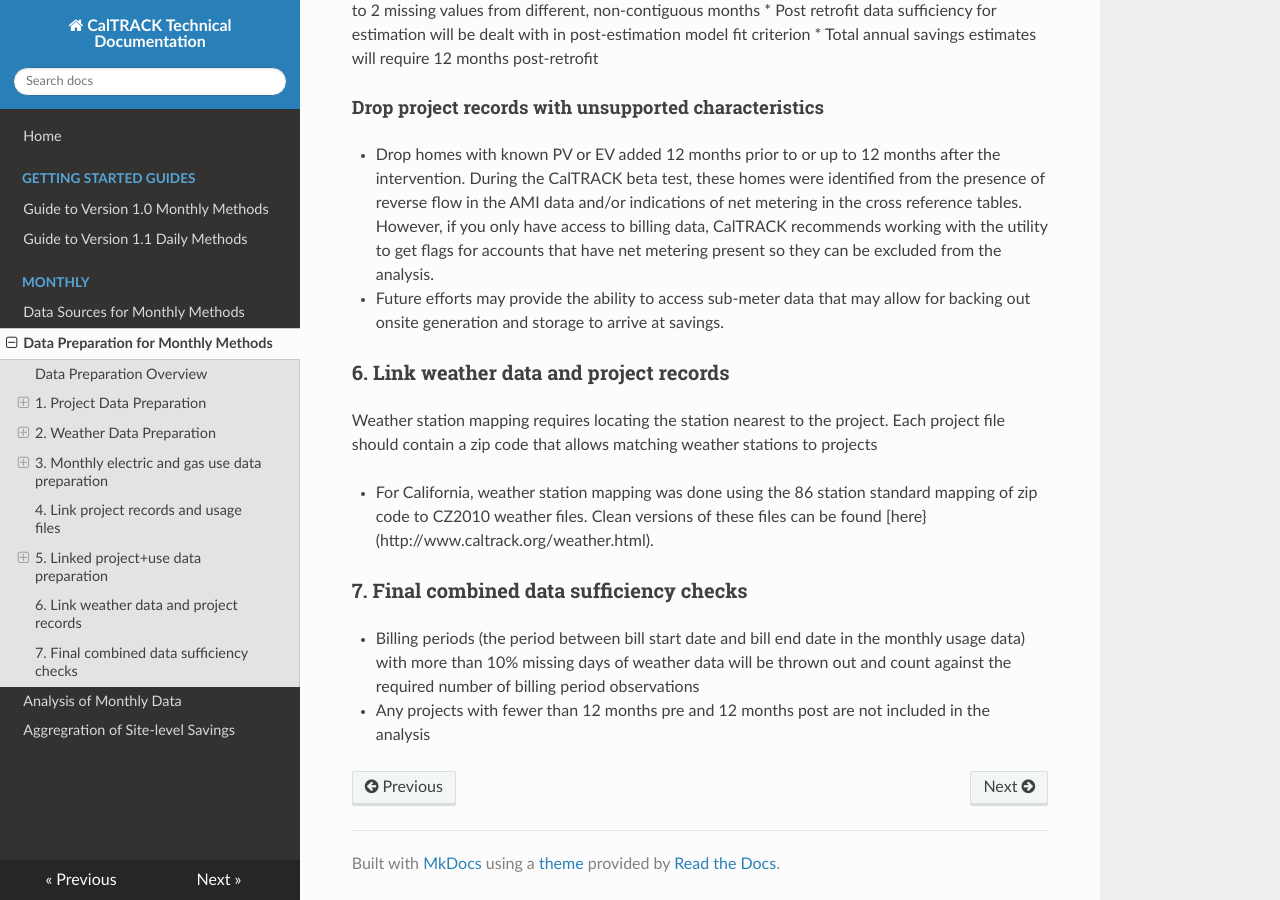
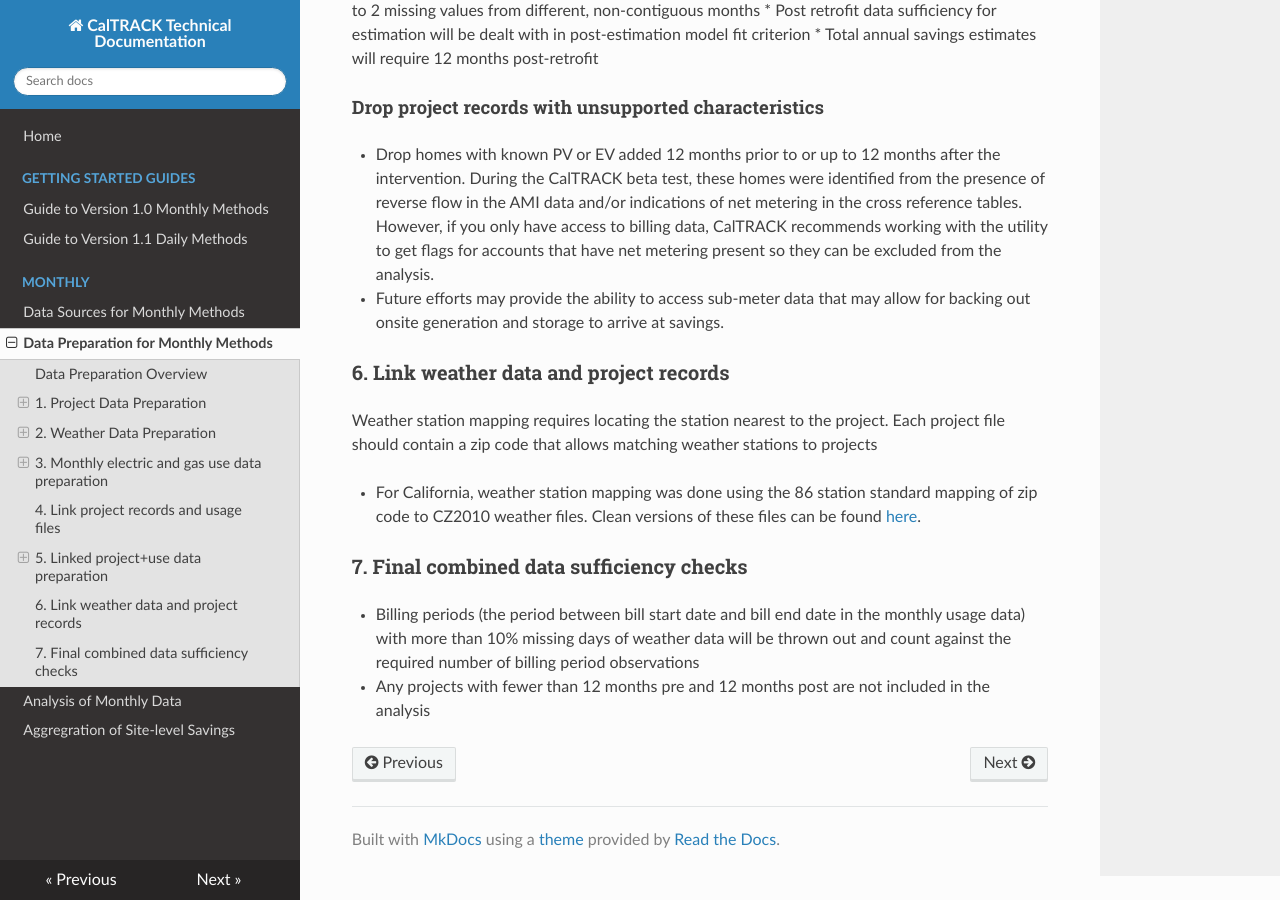
Before and after one commit to openeemeter/caltrack, an MkDocs documentation site: the page built from docs/monthly/data-prep.md, in a window 1280 px wide and 900 px high, scrolled down 3677 px. Built offline with MkDocs 1.6.1, drawn with Linux system fonts in a browser that asks for light colours; nearby versions of some CDN libraries; old or Windows-style settings are respelled for this version of MkDocs; some of the changed lines change nothing that is shown.

Commit message:
update weather station file

```diff
--- a/docs/monthly/data-prep.md
+++ b/docs/monthly/data-prep.md
@@ -83,7 +83,7 @@ Calculating energy efficiency savings requires a sufficient observation period o
 ### 6. Link weather data and project records
 Weather station mapping requires locating the station nearest to the project. Each project file should contain a zip code that allows matching weather stations to projects
 
-* For California, weather station mapping was done using the 86 station standard mapping of zip code to CZ2010 weather files. Clean versions of these files can be found [here}(http://www.caltrack.org/weather.html).
+* For California, weather station mapping was done using the 86 station standard mapping of zip code to CZ2010 weather files. Clean versions of these files can be found [here](https://github.com/impactlab/caltrack/blob/master/tests/data-sources/weather/stationmapping_v2.csv).
 
 ### 7. Final combined data sufficiency checks
 * Billing periods (the period between bill start date and bill end date in the monthly usage data) with more than 10% missing days of weather data will be thrown out and count against the required number of billing period observations
```
